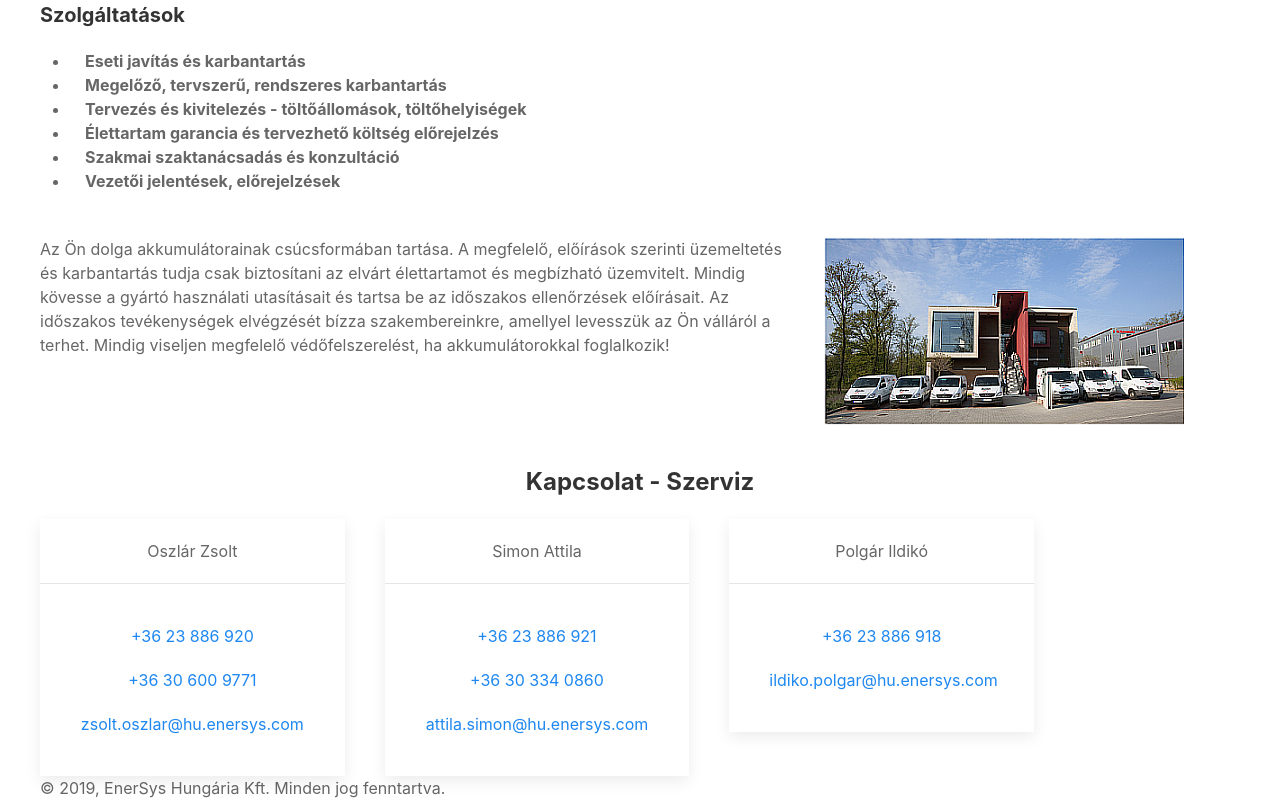
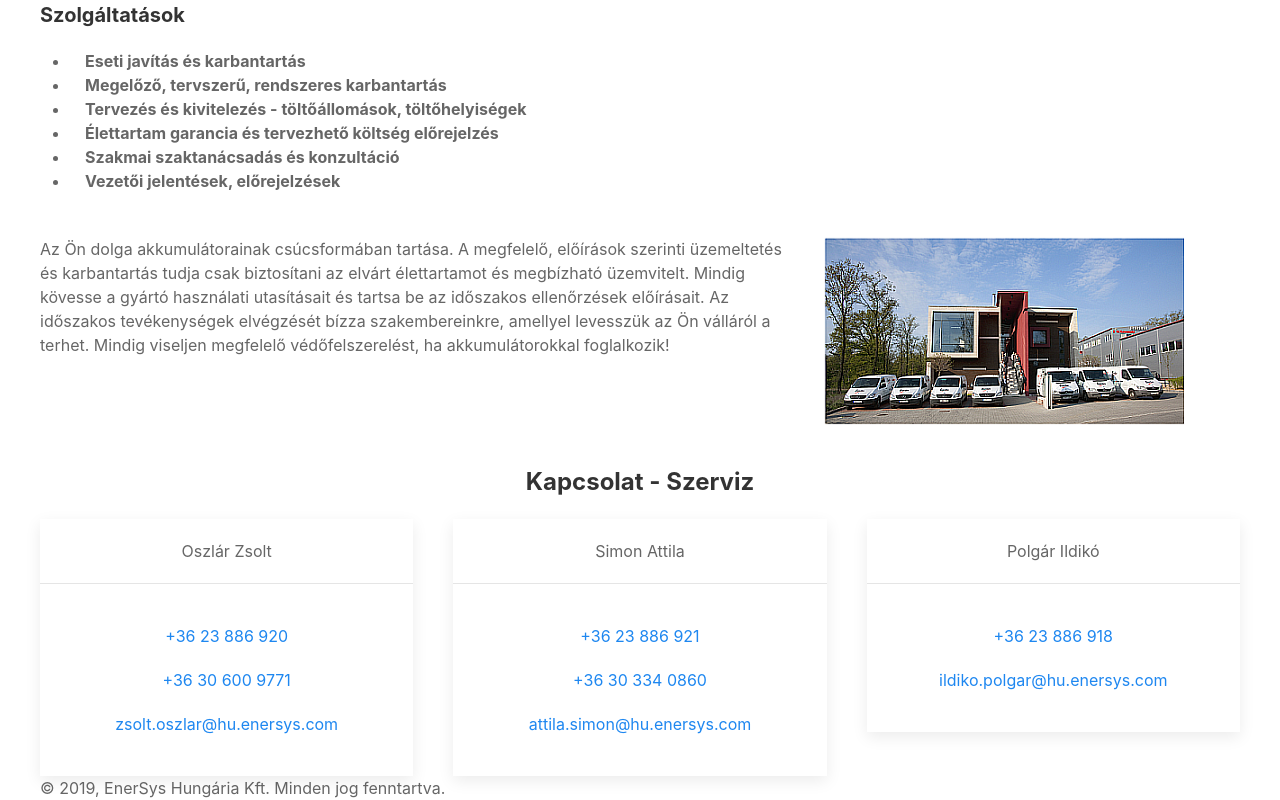
Before and after one commit to bacsakadrian/webshop, a Vue app: page /szerviz in a window 1280 px wide. Shown: the part 425-1225 px from the top of the page. Built offline with nearby package versions, Linux system fonts and the light colour scheme.

Commit message:
Kártyák javítása ++

```diff
--- a/src/components/ContactCard.vue
+++ b/src/components/ContactCard.vue
@@ -1,5 +1,5 @@
 <template>
-    <div class="uk-child-width-1-3@m uk-child-width-expand@s uk-text-center" uk-grid>
+    <div class="uk-child-width-1-3@m uk-child-width-1-1@s uk-text-center" uk-grid>
         <div v-for="c in contacts" :key="c">
             <div class="uk-card uk-card-default">
                 <div class="uk-card-header">
--- a/src/views/pages/Reserve.vue
+++ b/src/views/pages/Reserve.vue
@@ -17,9 +17,7 @@
     <h4 class="center">Forgalmazott márkák</h4>
     <img class="uk-align-center" src="@/assets/markak.png"/>
     <h3 class="center"><strong>Kapcsolat - Helyhezkötött üzletág</strong></h3>
-    <div class="uk-text-center" uk-grid>
-        <ContactCard :contacts = reserve> </ContactCard>
-    </div>
+    <ContactCard :contacts = reserve> </ContactCard>
 
 </template>
 
--- a/src/views/pages/Service.vue
+++ b/src/views/pages/Service.vue
@@ -36,9 +36,7 @@
     </div>
 
     <h3><strong>Kapcsolat - Szerviz</strong></h3>
-    <div uk-grid>
-        <ContactCard :contacts=service />
-    </div>
+    <ContactCard :contacts = service> </ContactCard>
 </template>
 
 <style>
```
